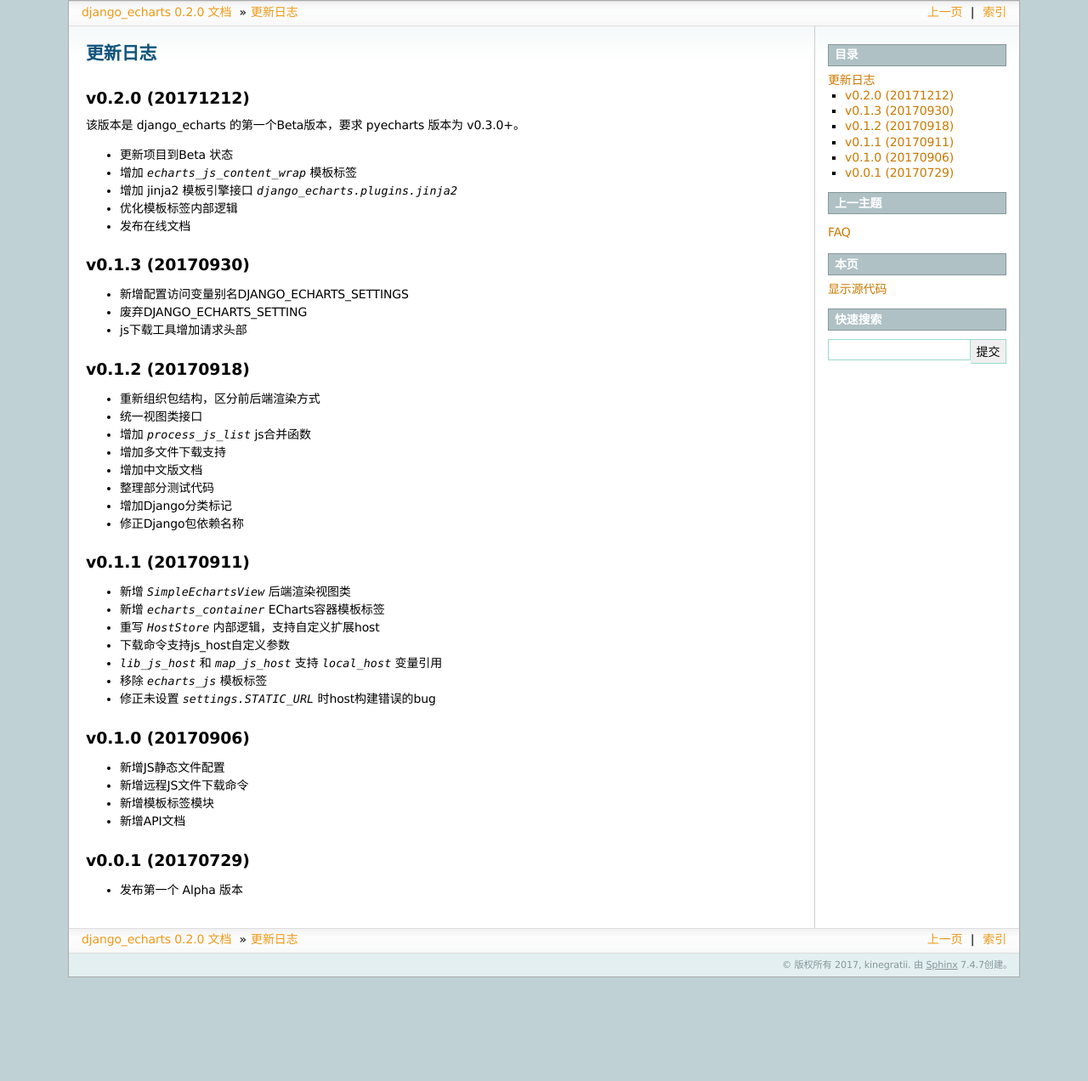
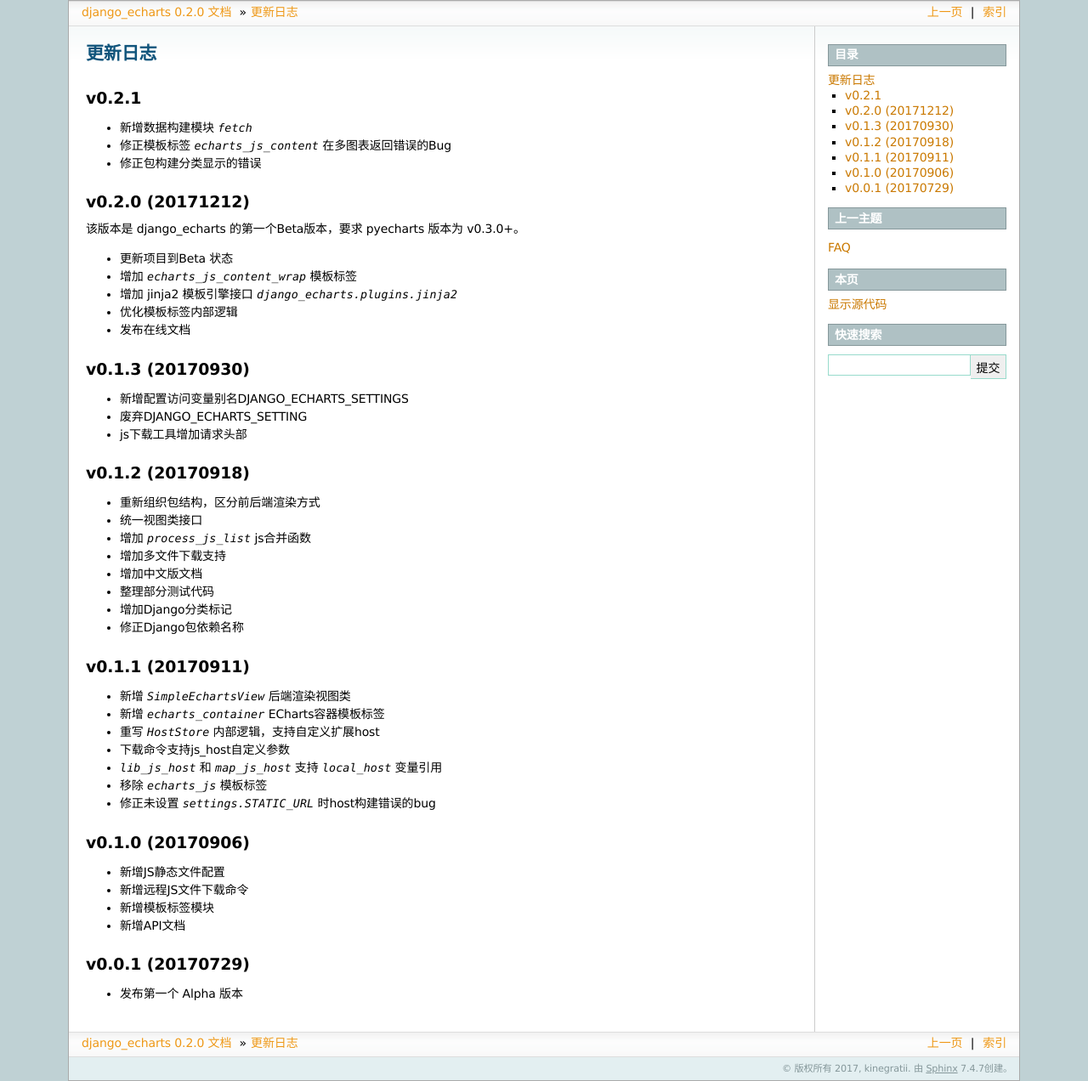
Before and after one commit to kinegratii/django-echarts, a Sphinx documentation site: the page built from docs/changelog.rst, in a window 1280 px wide. Shown: the whole page at 85% size. Built offline with Sphinx 7.4.7, drawn with Linux system fonts in a browser that asks for light colours; before the commit the page ends 1150 px from its top, so only the background shows below that.

Commit message:
prepare to v0.2.1

```diff
--- a/docs/changelog.rst
+++ b/docs/changelog.rst
@@ -1,5 +1,12 @@
 更新日志
 =========
+
+v0.2.1
+-------
+
+- 新增数据构建模块 `fetch`
+- 修正模板标签 `echarts_js_content` 在多图表返回错误的Bug
+- 修正包构建分类显示的错误
 
 v0.2.0 (20171212)
 -----------------
--- a/docs/topics.rst
+++ b/docs/topics.rst
@@ -298,7 +298,7 @@ django_echarts 内置几个常用的 CDN ，你可以只写名称而不是具体
 ::
 
     from pyecharts import Bar
-    from django_echarts.plugins.fetch import fetch
+    from django_echarts.datasets.fetch import fetch
 
     objects = [
         {'id': 282, 'name': 'Alice', 'age': 30},
```
